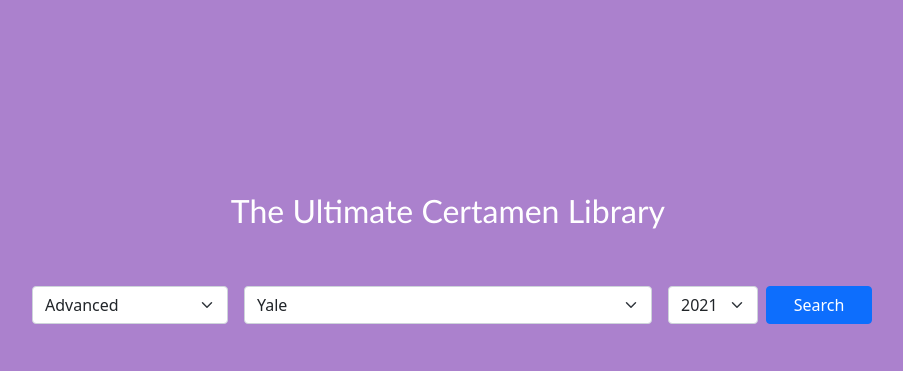
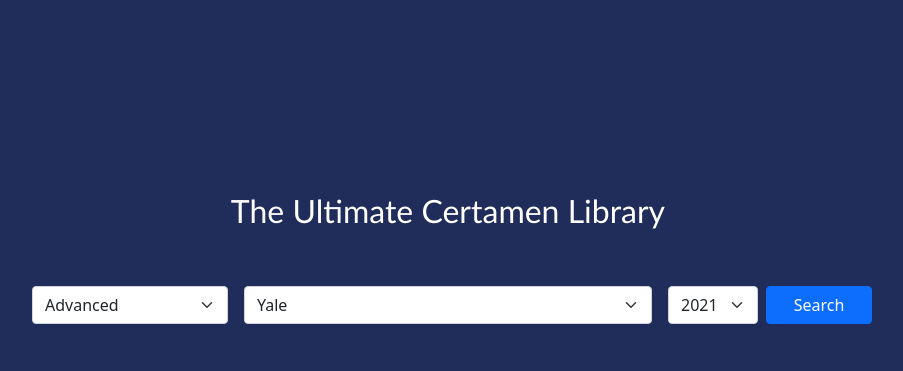
Before and after one commit to jinwkim65/ucl, a Flask app: page /find in a window 1280 px wide. Shown: the top 371 px of the page, without its empty margins (192-1095 px from the left). Run offline with Flask 2, Linux system fonts and the light colour scheme; data comes from the database, SQL or seed files in the repository; some libraries are stand-ins or nearby versions.

Commit message:
style update

```diff
--- a/static/styles.css
+++ b/static/styles.css
@@ -6,5 +6,5 @@
     font-size:22px;
 }
 body{
-    background-color: #AB81CD;
+    background-color: #202C59;
 }
```
